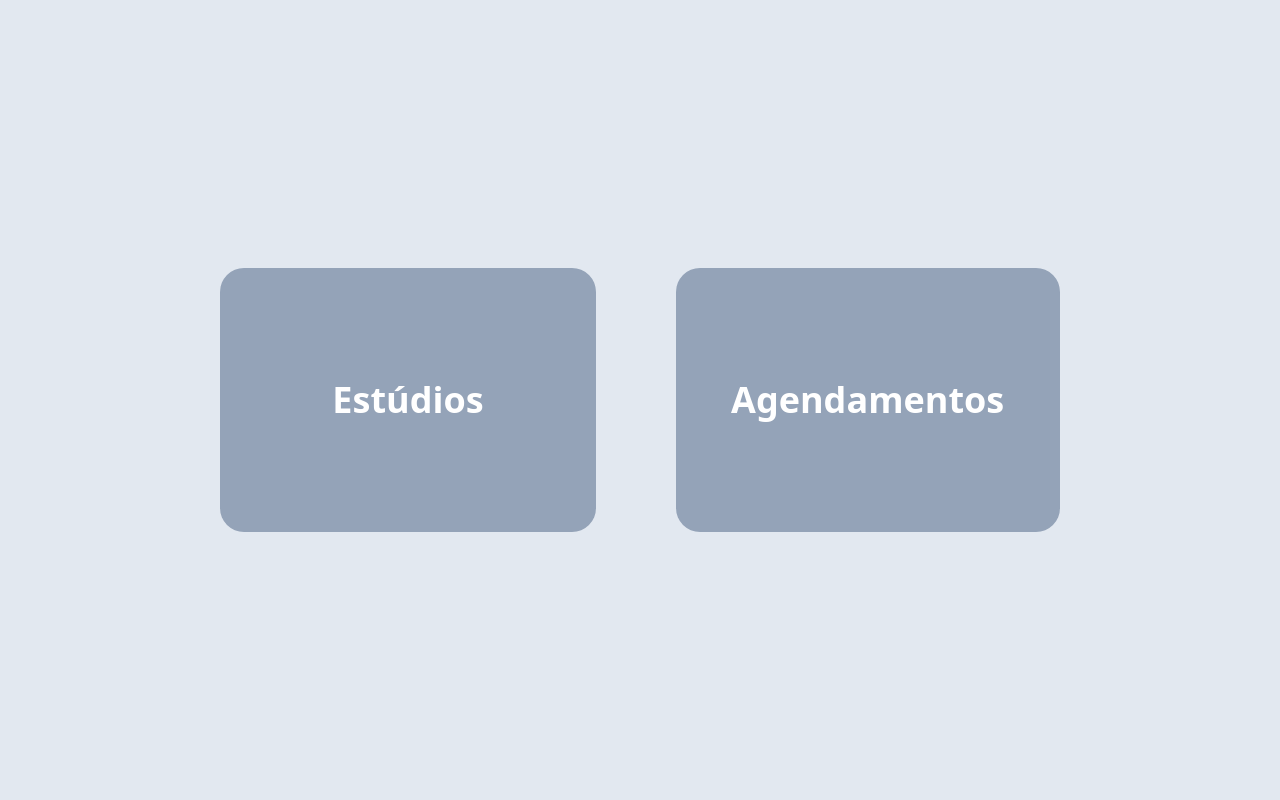
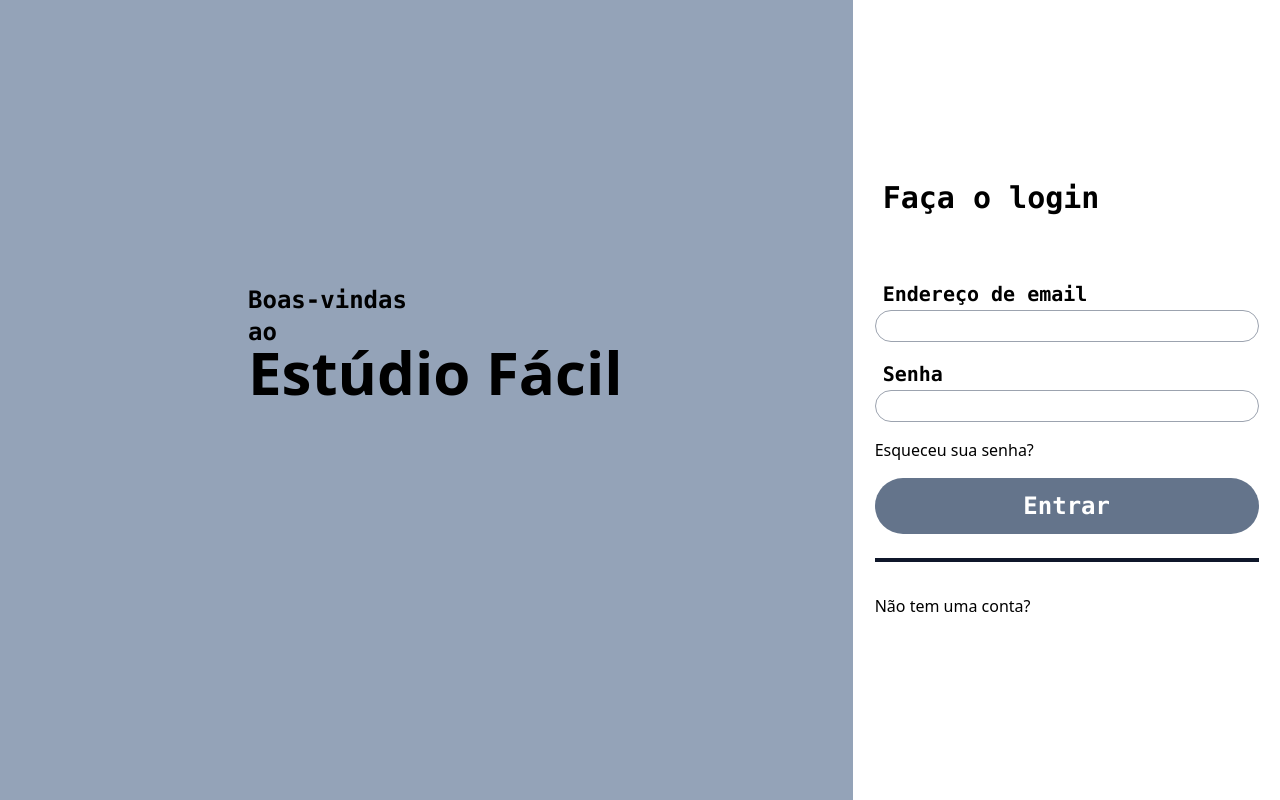
Before and after one commit to itallo2L/EstudioFacil, a React (Vite) app in the folder EstudioFacil.Web.React/frontend-react/: page / in a window 1280 px wide. Built offline with nearby package versions, Linux system fonts and the light colour scheme.

Commit message:
Adicionei a página de login

```diff
--- a/EstudioFacil.Web.React/frontend-react/src/App.jsx
+++ b/EstudioFacil.Web.React/frontend-react/src/App.jsx
@@ -1,9 +1,9 @@
-import CardStudio from './components/CardStudio';
+import Login from './components/Login';
 
 function App() {
   return (
     <div>
-      <CardStudio />
+      <Login />
     </div>
   );
 };
--- /dev/null
+++ b/EstudioFacil.Web.React/frontend-react/src/components/Login.jsx
@@ -0,0 +1,59 @@
+import { useNavigate } from "react-router-dom";
+
+function Login() {
+
+    const navigate = useNavigate();
+
+    function onOpenStudioList() {
+        navigate("/cards");
+    };
+
+    return (
+        <div className="w-screen h-screen bg-slate-400 flex items-center justify-end gap-20">
+            <div className="flex-container items-start w-5/12 mb-32">
+                <p className="p-2 h-8 flex items-center font-mono font-bold text-2xl">Boas-vindas</p>
+                <p className="p-2 mb-2 h-8 flex items-center font-mono font-bold text-2xl">ao</p>
+                <p className="p-2 h-8 flex items-center font-bold text-6xl">Estúdio Fácil</p>
+            </div>
+            <div className="h-screen w-2/6 bg-white flex items-center justify-center gap-20">
+                <div className="flex-container items-center justify-center">
+                    <div className="flex">
+                        <p className="p-2 mb-16 h-8 flex items-center font-mono font-bold text-3xl">Faça o login</p>
+                    </div>
+                    <div className="flex">
+                        <p className="p-2 h-8 flex items-center font-mono font-bold text-xl">Endereço de email</p>
+                    </div>
+                    <div className="flex mb-4">
+                        <input
+                            className="w-full h-8 p-2 rounded-full border border-gray-400"
+                            type="text" />
+                    </div>
+                    <div className="flex">
+                        <p className="p-2 h-8 flex items-center font-mono font-bold text-xl">Senha</p>
+                    </div>
+                    <div className="flex">
+                        <input
+                            className="w-full h-8 p-2 rounded-full border border-gray-400"
+                            type="text" />
+                    </div>
+                    <div className="flex mb-4 mt-4">
+                        <a className="hover:underline" href="http://localhost:5173/cards">Esqueceu sua senha?</a>
+                    </div>
+                    <div className="flex mb-6">
+                        <button
+                            className="w-full bg-slate-500 flex justify-center p-3 rounded-full hover:bg-slate-800 text-2xl font-mono font-bold text-white"
+                            onClick={() => onOpenStudioList()}>
+                            Entrar
+                        </button>
+                    </div>
+                    <div className="flex bg-slate-900 w-96 h-1 mb-8"></div>
+                    <div className="flex">
+                        <a className="hover:underline" href="http://localhost:5173/studio">Não tem uma conta?</a>
+                    </div>
+                </div>
+            </div>
+        </div>
+    );
+};
+
+export default Login;
--- a/EstudioFacil.Web.React/frontend-react/src/main.jsx
+++ b/EstudioFacil.Web.React/frontend-react/src/main.jsx
@@ -5,6 +5,7 @@ import App from './App.jsx'
 import "./index.css";
 import { createBrowserRouter, RouterProvider } from "react-router-dom";
 import StudioList from "./pages/StudioList.jsx";
+import CardStudio from './components/CardStudio';
 
 const router = createBrowserRouter([
   {
@@ -14,6 +15,10 @@ const router = createBrowserRouter([
   {
     path: "/studio",
     element: <StudioList />
+  },
+  {
+    path: "/cards",
+    element: <CardStudio />
   }
 ]);
 
```
Also changed, not shown: EstudioFacil.Web.React/frontend-react/src/components/ModalEditStudio.jsx (line endings or trailing spaces).
